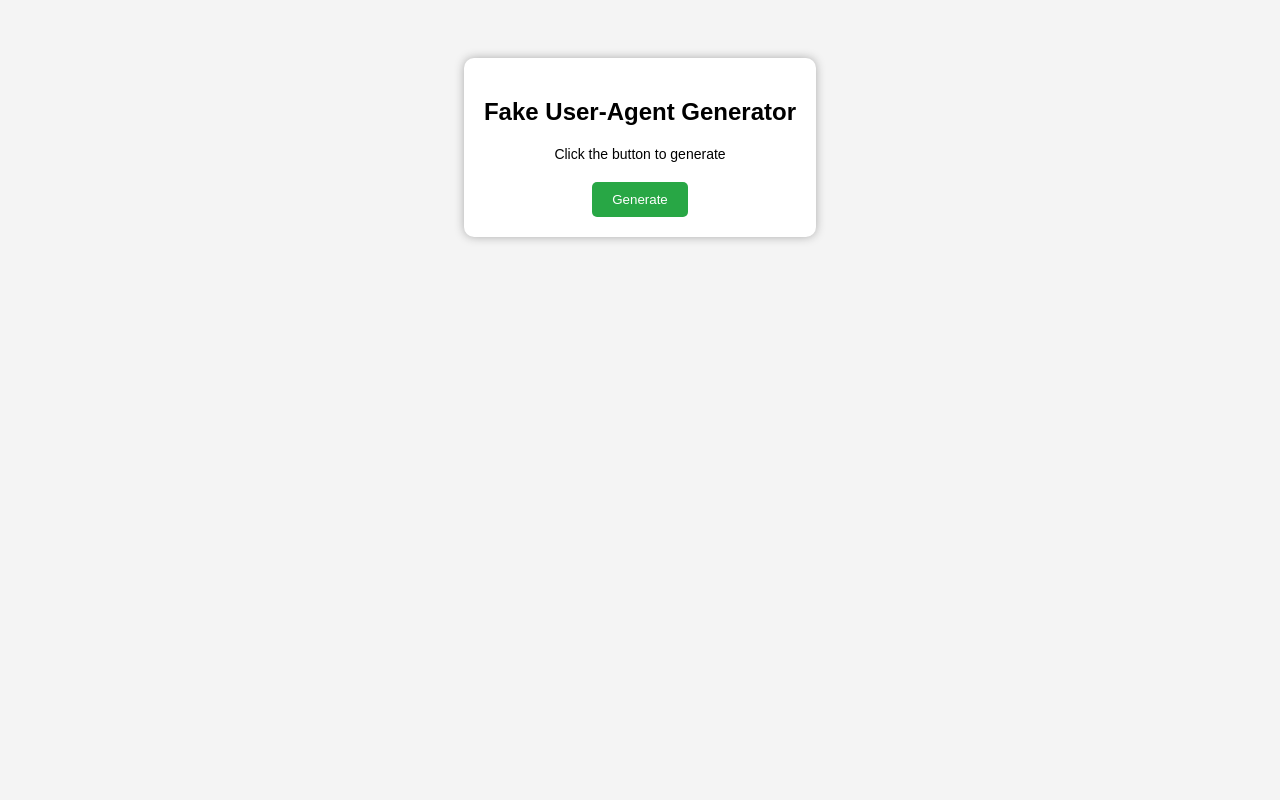
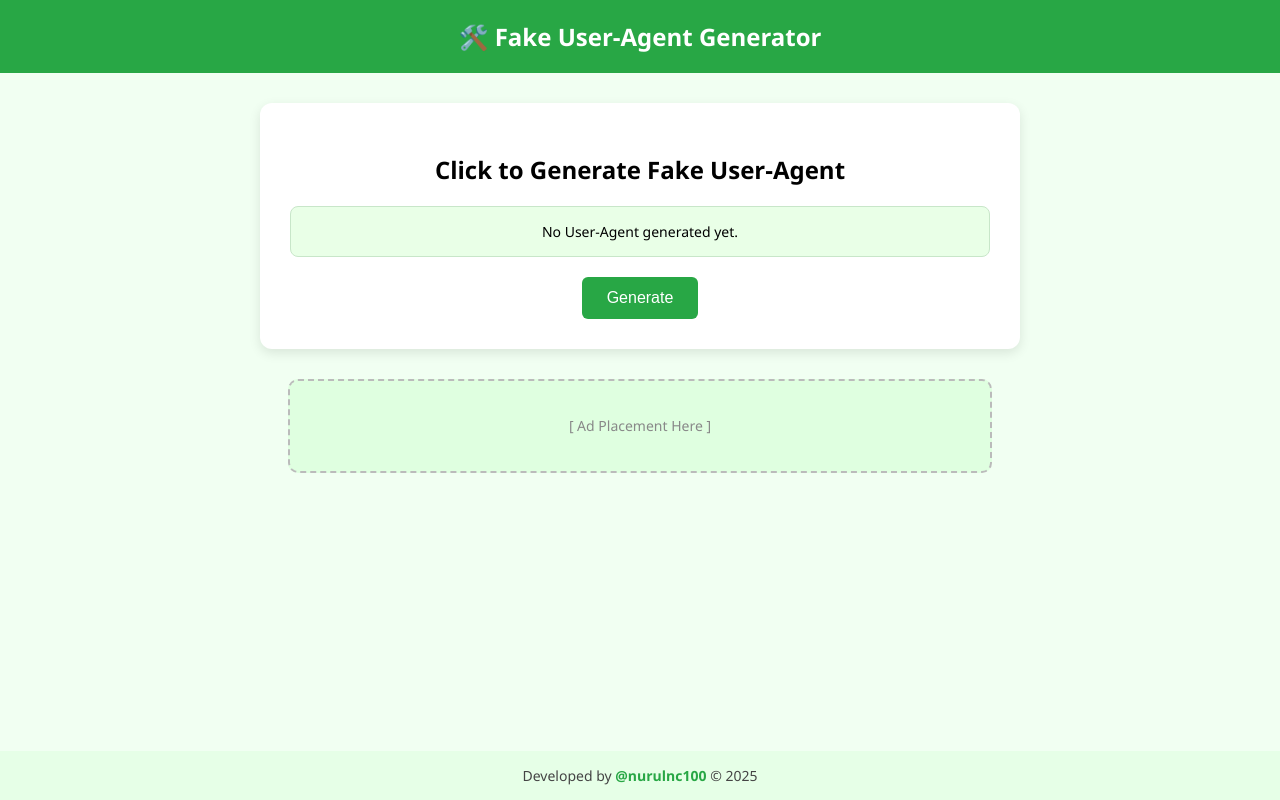
Before and after one commit to Nurulnc/User-agent, a plain HTML site: page index.html in a window 1280 px wide. Drawn offline with Linux system fonts and the light colour scheme.

Commit message:
Update index.html

```diff
--- a/index.html
+++ b/index.html
@@ -1,46 +1,112 @@
-<!DOCTYPE html><html>
+<!DOCTYPE html>
+<html lang="en">
 <head>
-  <meta charset="UTF-8">
+  <meta charset="UTF-8" />
+  <meta name="viewport" content="width=device-width, initial-scale=1.0"/>
   <title>Fake User-Agent Generator</title>
   <style>
     body {
-      font-family: Arial, sans-serif;
-      background: #f4f4f4;
+      font-family: 'Segoe UI', Tahoma, Geneva, Verdana, sans-serif;
+      margin: 0;
+      padding: 0;
+      background: #f1fff2;
+      display: flex;
+      flex-direction: column;
+      min-height: 100vh;
+    }
+    header {
+      background: #28a745;
+      color: white;
+      padding: 20px;
       text-align: center;
-      padding: 50px;
+      font-size: 24px;
+      font-weight: bold;
     }
-    .box {
-      background: white;
-      padding: 20px;
-      border-radius: 10px;
-      box-shadow: 0 0 10px #aaa;
-      display: inline-block;
+    .container {
+      flex: 1;
+      padding: 30px 20px;
+      display: flex;
+      flex-direction: column;
+      align-items: center;
+    }
+    .generator-box {
+      background: #ffffff;
+      padding: 30px;
+      border-radius: 12px;
+      box-shadow: 0 4px 12px rgba(0,0,0,0.1);
+      width: 100%;
       max-width: 700px;
+      text-align: center;
     }
-    #ua {
+    .ua-output {
       font-size: 14px;
       margin: 20px 0;
-      word-wrap: break-word;
+      word-break: break-word;
+      padding: 15px;
+      background: #e9ffe7;
+      border: 1px solid #c8e6c9;
+      border-radius: 8px;
     }
     button {
-      padding: 10px 20px;
+      padding: 12px 25px;
+      background: #28a745;
       border: none;
-      background: #28a745;
       color: white;
-      border-radius: 5px;
+      font-size: 16px;
+      border-radius: 6px;
       cursor: pointer;
+      transition: background 0.3s;
     }
     button:hover {
       background: #218838;
     }
+    .ad-placeholder {
+      margin: 30px 0;
+      width: 100%;
+      max-width: 700px;
+      height: 90px;
+      background: #dfffe0;
+      border: 2px dashed #bbb;
+      display: flex;
+      justify-content: center;
+      align-items: center;
+      color: #888;
+      border-radius: 10px;
+      font-size: 14px;
+    }
+    footer {
+      background: #e6ffe7;
+      text-align: center;
+      padding: 15px;
+      font-size: 14px;
+      color: #444;
+    }
+    footer a {
+      color: #28a745;
+      text-decoration: none;
+      font-weight: bold;
+    }
   </style>
 </head>
 <body>
-  <div class="box">
-    <h2>Fake User-Agent Generator</h2>
-    <div id="ua">Click the button to generate</div>
-    <button onclick="generateUA()">Generate</button>
-  </div>  <script>
+  <header>🛠️ Fake User-Agent Generator</header>
+  <div class="container">
+    <div class="generator-box">
+      <h2>Click to Generate Fake User-Agent</h2>
+      <div class="ua-output" id="ua">No User-Agent generated yet.</div>
+      <button onclick="generateUA()">Generate</button>
+    </div>
+
+    <div class="ad-placeholder">
+      [ Ad Placement Here ]
+    </div>
+  </div>
+
+  <footer>
+    Developed by <a href="https://instagram.com/nurulnc100" target="_blank">@nurulnc100</a> &copy; 2025
+  </footer>
+
+  <script>
     const browsers = ["Chrome", "Firefox", "Safari", "Edge", "Opera"];
     const osList = [
       "Windows NT 10.0",
@@ -76,5 +142,6 @@
 
       document.getElementById("ua").innerText = ua;
     }
-  </script></body>
+  </script>
+</body>
 </html>
```
